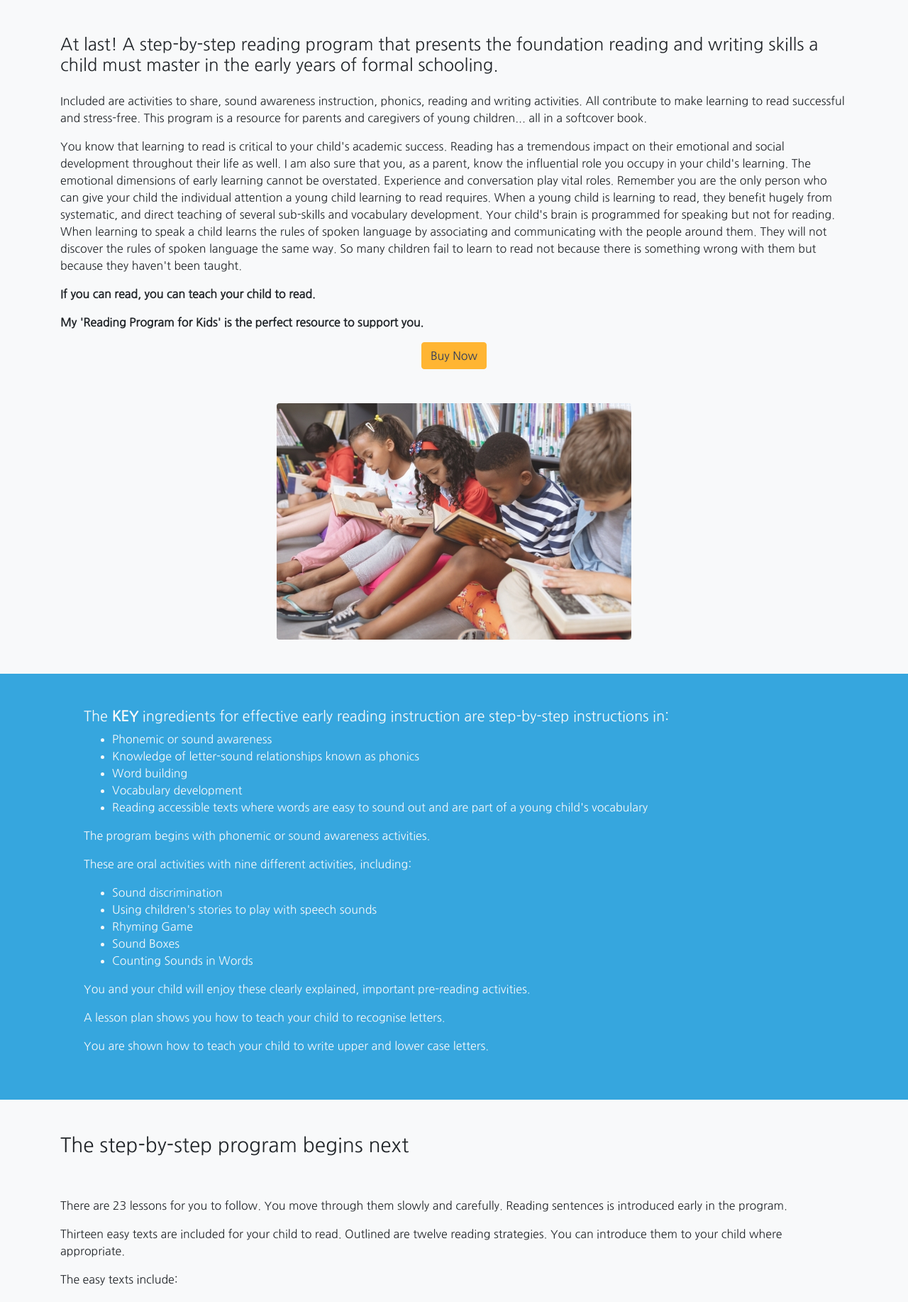
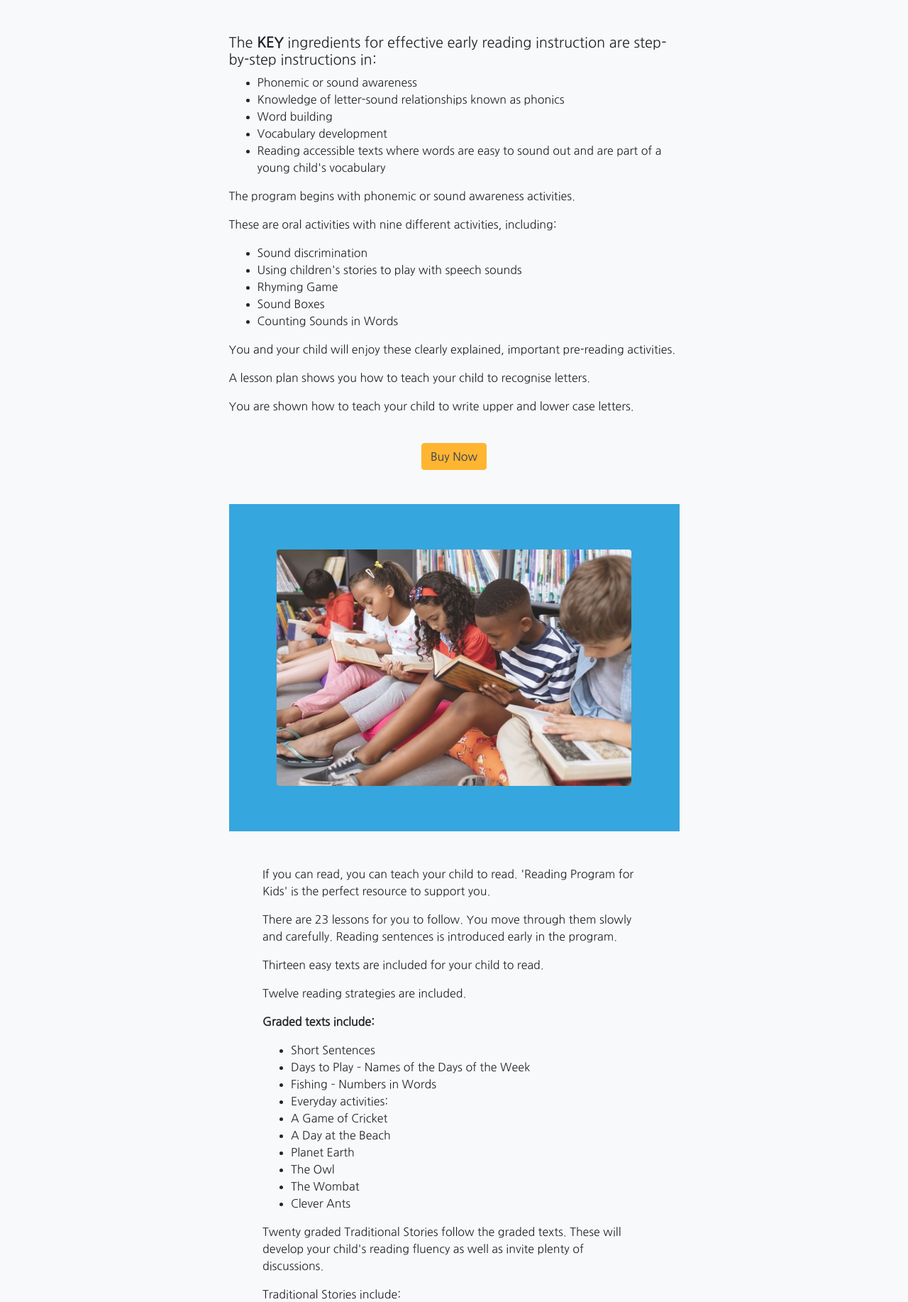
Before and after one commit to shaun1330/readingForKids, a Django app: page /aboutBook/ in a window 1280 px wide. Shown: the part 88-1922 px from the top of the page at 71% size. Run offline with Django 3.2, Linux system fonts and the light colour scheme; some libraries are stand-ins or nearby versions.

Commit message:
new text

```diff
--- a/templates/main/aboutBook.html
+++ b/templates/main/aboutBook.html
@@ -3,48 +3,9 @@
 {% block content %}
 {% load static %}
 <div class="container mt-5">
-            <h4 class="mb-4">At last! A step-by-step reading program that presents the foundation reading and writing skills a child must master in the early years of formal schooling.</h4>
-
-            <p>Included are activities to share, sound awareness instruction, phonics, reading and writing activities. All contribute to make learning to read successful and stress-free.
-                This program is a resource for parents and caregivers of young children... all in a softcover book.</p>
-
-
-            <p>
-            You know that learning to read is critical to your child's academic success. Reading has a tremendous impact on their emotional and social development throughout their life as well.
-
-            I am also sure that you, as a parent, know the influential role you occupy in your child's learning.
-
-            The emotional dimensions of early learning cannot be overstated. Experience and conversation play vital roles.
-            Remember you are the only person who can give your child the individual attention a young child learning to read requires.
-
-            When a young child is learning to read, they benefit hugely from systematic, and direct teaching of several sub-skills and vocabulary development.
-
-            Your child's brain is programmed for speaking but not for reading.
-
-            When learning to speak a child learns the rules of spoken language by associating and communicating with the people around them.
-
-            They will not discover the rules of spoken language the same way.
-            So many children fail to learn to read not because there is something wrong with them but because they haven't been taught.
-            </p>
-
-
-            <p><b>If you can read, you can teach your child to read.</b></p>
-            <p><b>My 'Reading Program for Kids' is the perfect resource to support you.</b></p>
-
-                <div class="row  justify-content-center align-items-center mt-3">
-                <a class="btn btn-light buy-btn" href="https://intertype.infusionsoft.com/app/manageCart/addProduct?productId=234">Buy Now</a>
-            </div>
-
-
-                    <img class="img-fluid rounded mx-auto d-block m-5" src="{% static 'main/kidsReading.jpg' %}"
-                     alt="reading with kids"
-                     height="500" width="500">
-</div>
-
-<div class="bg-blue">
-    <div class="container text-light p-5">
-
-    <h5 class="mb-2">The <b>KEY</b> ingredients for effective early reading instruction are step-by-step instructions in:</h5>
+    <div class="row justify-content-center">
+        <div class="col-md-7 col-sm-12">
+            <h5 class="mb-2 ">The <b>KEY</b> ingredients for effective early reading instruction are step-by-step instructions in:</h5>
 
             <ul>
                 <li>Phonemic or sound awareness</li>
@@ -71,45 +32,47 @@
             <p>A lesson plan shows you how to teach your child to recognise letters.</p>
 
             <p> You are shown how to teach your child to write upper and lower case letters.</p>
+
+
+
+            <div class="row  justify-content-center align-items-center py-4 mb-4">
+                <a class="btn btn-light buy-btn" href="https://intertype.infusionsoft.com/app/manageCart/addProduct?productId=234">Buy Now</a>
+            </div>
+            <div class="bg-blue p-3">
+                <img class="img-fluid rounded mx-auto d-block m-5" src="{% static 'main/kidsReading.jpg' %}"
+                 alt="reading with kids"
+                 height="500" width="500">
+            </div>
+        </div>
     </div>
 </div>
 
-<div>
 
-</div>
+
 <div class="container">
-    <h3 class="py-5">The step-by-step program begins next</h3>
+    <div class="row justify-content-center">
+        <div class="col-md-6 col-sm-12 py-5">
+            <p>If you can read, you can teach your child to read. 'Reading Program for Kids' is the perfect resource to support you.</p>
+            <p>There are 23 lessons for you to follow. You move through them slowly and carefully. Reading sentences is introduced early in the program.</p>
+            <p>Thirteen easy texts are included for your child to read. </p>
+            <p>Twelve reading strategies are included.</p>
 
-    <p>There are 23 lessons for you to follow.  You move through them slowly and carefully. Reading sentences is introduced early in the program.</p>
-
-    <p>Thirteen easy texts are included for your child to read.  Outlined are twelve reading strategies. You can introduce them to your child where appropriate.</p>
-
-    <p>The easy texts include:</p>
-
+            <p><b>Graded texts include:</b></p>
             <ul>
                 <li>Short Sentences</li>
                 <li>Days to Play – Names of the Days of the Week</li>
                 <li>Fishing – Numbers in Words</li>
-        <li> Everyday activities:
-            <ul>
+                <li>Everyday activities:</li>
                 <li>A Game of Cricket</li>
                 <li>A Day at the Beach</li>
-            </ul>
-        </li>
-        <li> Non-Fiction:
-            <ul>
                 <li>Planet Earth</li>
                 <li>The Owl</li>
                 <li>The Wombat</li>
                 <li>Clever Ants</li>
             </ul>
-        </li>
-    </ul>
 
-    <p> Twenty graded Traditional Stories follow the graded texts. These will develop your child's reading fluency as well as provide plenty of discussions.</p>
-
-    <p>Included are:</p>
-
+            <p>Twenty graded Traditional Stories follow the graded texts. These will develop your child's reading fluency as well as invite plenty of discussions.</p>
+            <p>Traditional Stories include:</p>
             <ul>
                 <li>The Lion and the Mouse</li>
                 <li>The Hare and the Tortoise</li>
@@ -126,24 +89,20 @@
                 <li>Ayre's Spelling List</li>
                 <li>Phonograms Record Sheet</li>
             </ul>
-
-    <p><b>'Reading Program for Kids'</b> covers the instruction for the first three years of formal schooling. You are not limited to your child's age but their progress.</p>
-
-    <p>As you work through it, you will find it easy to present activities you are inspired to create.</p>
-
-    <p>You can read the stories for reading pleasure as bedtime stories to prepare your child for reading them further along the track. </p>
+            <p><b>'Reading Program for Kids'</b>covers the instruction for the first three years of formal schooling. </p>
+            <p>As you work through the program, you will find it easy to present activities you are inspired to create.</p>
+            <p>You can read the stories for reading pleasure as bedtime stories to prepare your child for reading them further along the track</p>
         </div>
-
-<div class="bg-blue">
-<div class="container text-light">
-    <div class="row justify-content-center">
-        <h3 class="pt-5">"Reading Program for Kids"</h3>
     </div>
-    <div class="row justify-content-center">
-        <h4 class="pb-5">Belongs in the Home of Every Caring Family</h4>
 </div>
 
 
+    <div class="container text-light bg-blue">
+        <div class="row justify-content-center">
+            <div class="col-md-6 col-sm-12 py-5">
+                    <h3 class="pt-5 text-center">"Reading Program for Kids"</h3>
+
+                    <h4 class="pb-5 text-center">Belongs in the Home of Every Caring Family</h4>
 
                 <p>As you can see, <b>"Reading Program for Kids"</b> takes your child by the hand and leads him or her on the path to reading success.</p>
 
@@ -160,10 +119,14 @@
                 <p>Because for just $25.00 (postage included) you can get your very own copy of <b>"Reading Program for Kids"</b>. You'll be on your way to supporting your child to gain one of the essential skills they will ever need to learn.</p>
 
                 <p>Click on the link below and get taken to our secure ordering page. Just follow the directions and in no time your "Reading Program for Kids" will arrive at your front door.</p>
-</div>
+
                 <div class="row  justify-content-center align-items-center mt-3">
                     <a class="btn btn-light buy-btn" href="https://intertype.infusionsoft.com/app/manageCart/addProduct?productId=234">Buy Now</a>
                 </div>
             </div>
+        </div>
+    </div>
+
+
 
 {% endblock %}
```
Also changed, not shown: templates/main/index.html (+34 -20 lines). Lines whose indentation alone changed are shown as unchanged.
